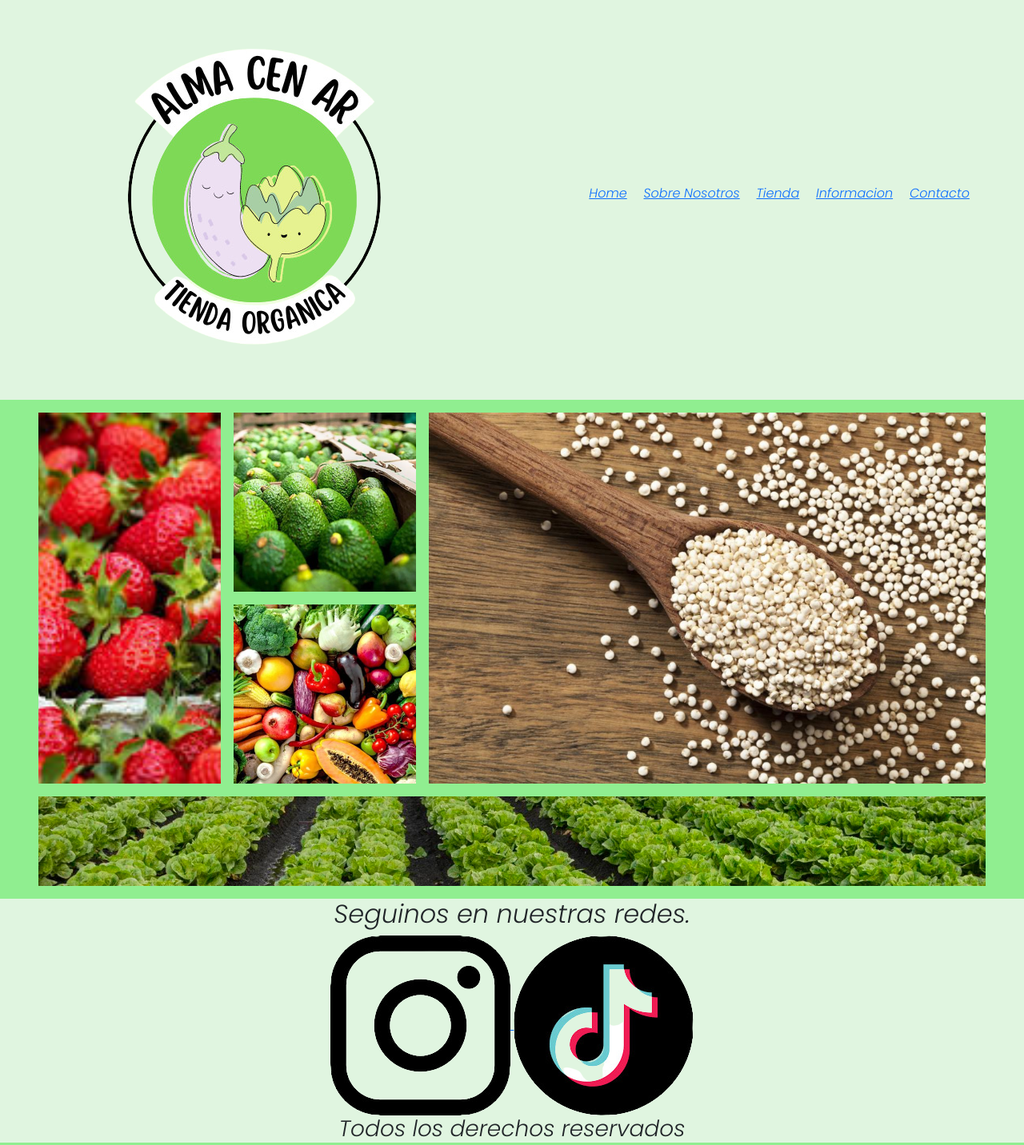
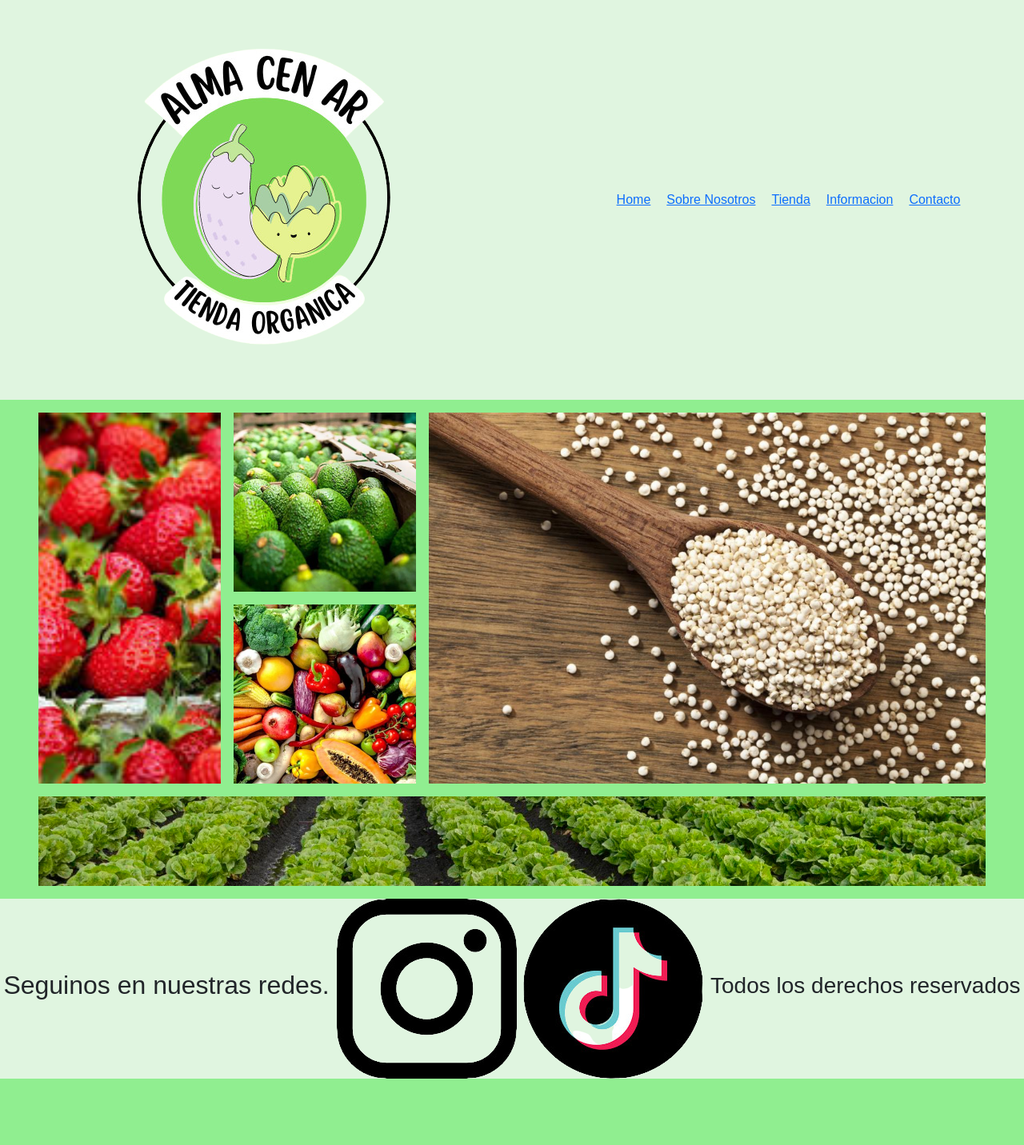
Before and after one commit to Mateo-Coirazza/AlmaCenAr, a plain HTML site: page index.html in a window 1280 px wide. Shown: the whole page at 80% size. After the commit the page ends 1349 px from the top, so only its background shows below. Drawn offline with Linux system fonts and the light colour scheme.

Commit message:
Sexto commit

```diff
--- a/css/main.css
+++ b/css/main.css
@@ -4,6 +4,7 @@
     margin: 0;
     padding: 0;
     box-sizing: border-box;
+    font-family: sans-serif;
 }
 
 /* estilos genericos*/
@@ -12,6 +13,7 @@ body{
     background-color: lightgreen;
     font-family: 'Poppins', sans-serif;
     font-weight: bold;
+
 }
 
 /*estilos de home*/
@@ -21,15 +23,22 @@ body{
 header{
     background-color:rgb(224, 245, 224) ;
     display: flex;
+    flex-wrap: wrap;
     justify-content: space-around;
     align-items: center;
+    min-width: 300px;
+    margin-bottom: 0px ;
 }
 
+
 header nav ul{
-    list-style: none;
-    display: flex;
-    gap: 1.3rem;
+    list-style:none;
+    display: inline-flex;
+    gap: 20px;;
     font-weight: lighter;
+    flex-wrap: wrap;
+    min-width: 300px;
+    margin-bottom: 0px;
 }
 
 /*estilos de main*/
@@ -61,6 +70,12 @@ footer{
     margin: 0,6rem;
     text-align: center;
     background-color: rgb(224, 245, 224);
+    display: flex;
+    flex-wrap: wrap;
+    justify-content: space-around;
+    align-items: center;
+    min-width: 300px;
+    margin-bottom: 0px ;
 }
 
 
--- a/index.html
+++ b/index.html
@@ -16,8 +16,12 @@
 </head>
 <body>
     <!--banner principal-->
+    <div class="conten-inicial">
     <header>
-        <img src="img/logo1.png" alt="logo de la empresa">
+        <div class="img-logo">
+            <img src="img/logo1.png" alt="logo de la empresa">
+        </div>
+
         <nav>
             <ul>
                 <li>
@@ -38,6 +42,8 @@
             </ul>
         </nav>
     </header>
+    </div>
+
 
     <!-- contenido principal-->
     <main class="contenedor">
```
